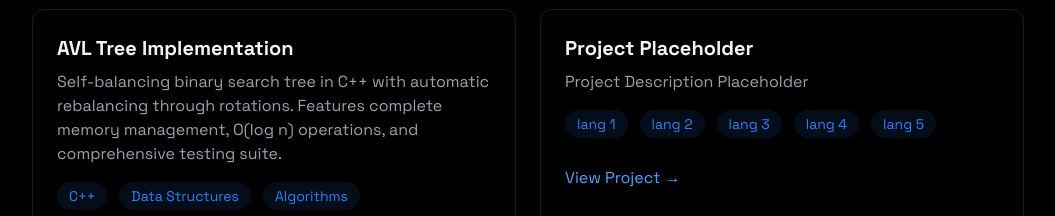
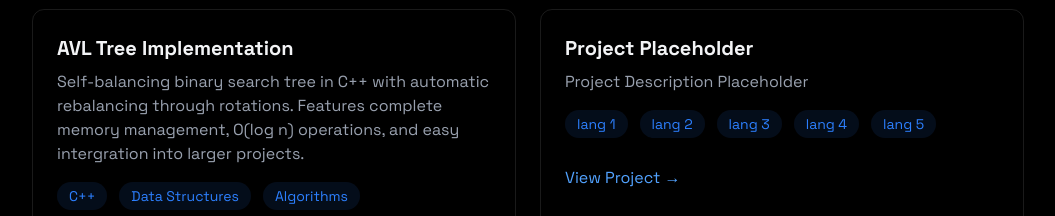
Before and after one commit to Dialexy/Dialexy.github.io, a React (Vite) app: page / in a window 1280 px wide. Shown: the part 2007-2223 px from the top of the page, without its empty margins (112-1167 px from the left). Built offline with nearby package versions, Linux system fonts and the light colour scheme.

Commit message:
Added project to project sections

```diff
--- a/src/components/sections/Projects.jsx
+++ b/src/components/sections/Projects.jsx
@@ -4,7 +4,7 @@ export const Projects = () => {
   const projects = [
     {
       title: "AVL Tree Implementation",
-      description: "Self-balancing binary search tree in C++ with automatic rebalancing through rotations. Features complete memory management, O(log n) operations, and comprehensive testing suite.",
+      description: "Self-balancing binary search tree in C++ with automatic rebalancing through rotations. Features complete memory management, O(log n) operations, and easy intergration into larger projects.",
       techStack: ["C++", "Data Structures", "Algorithms", "Memory Management"],
       link: "https://github.com/Dialexy/AVLTree",
     },
```
